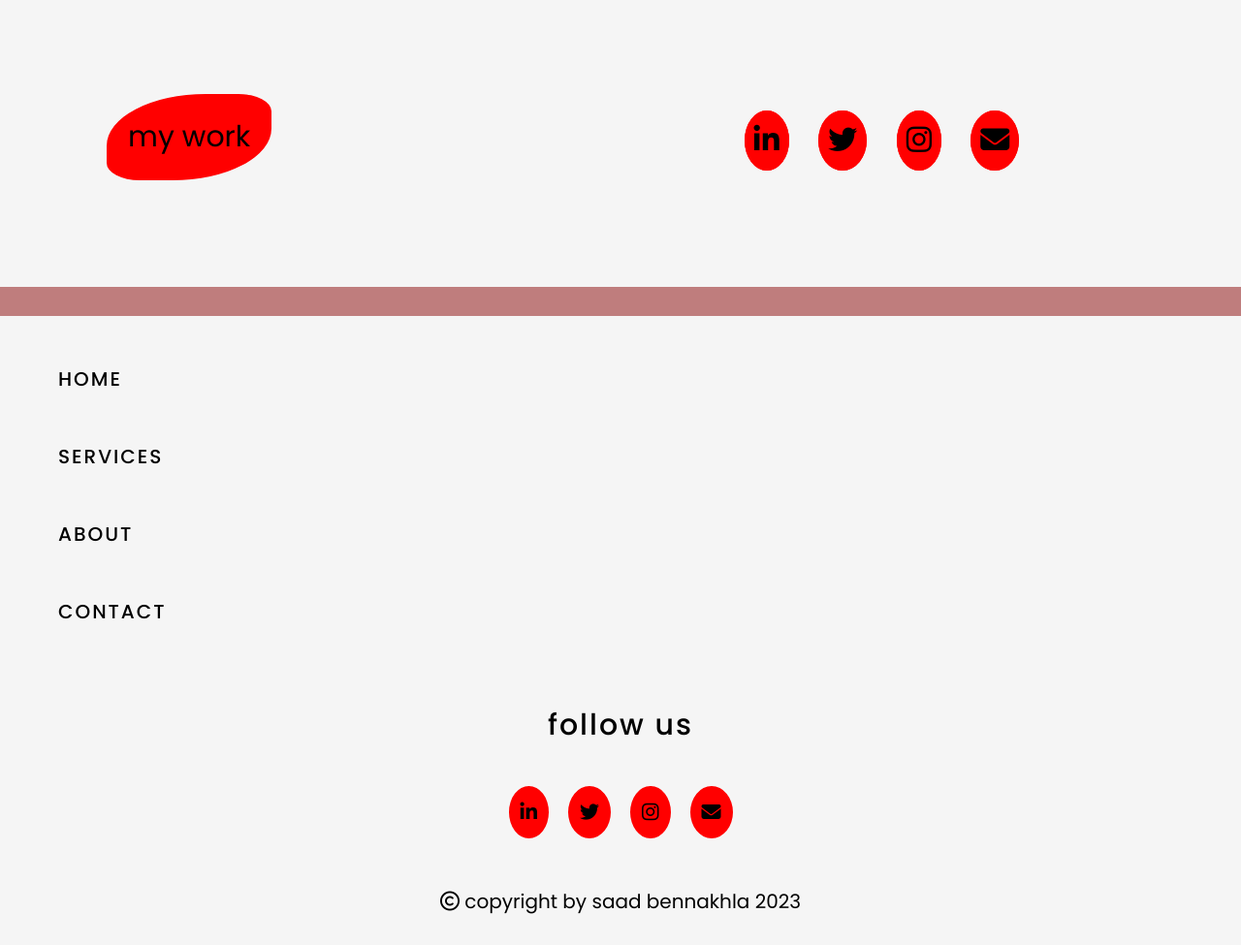
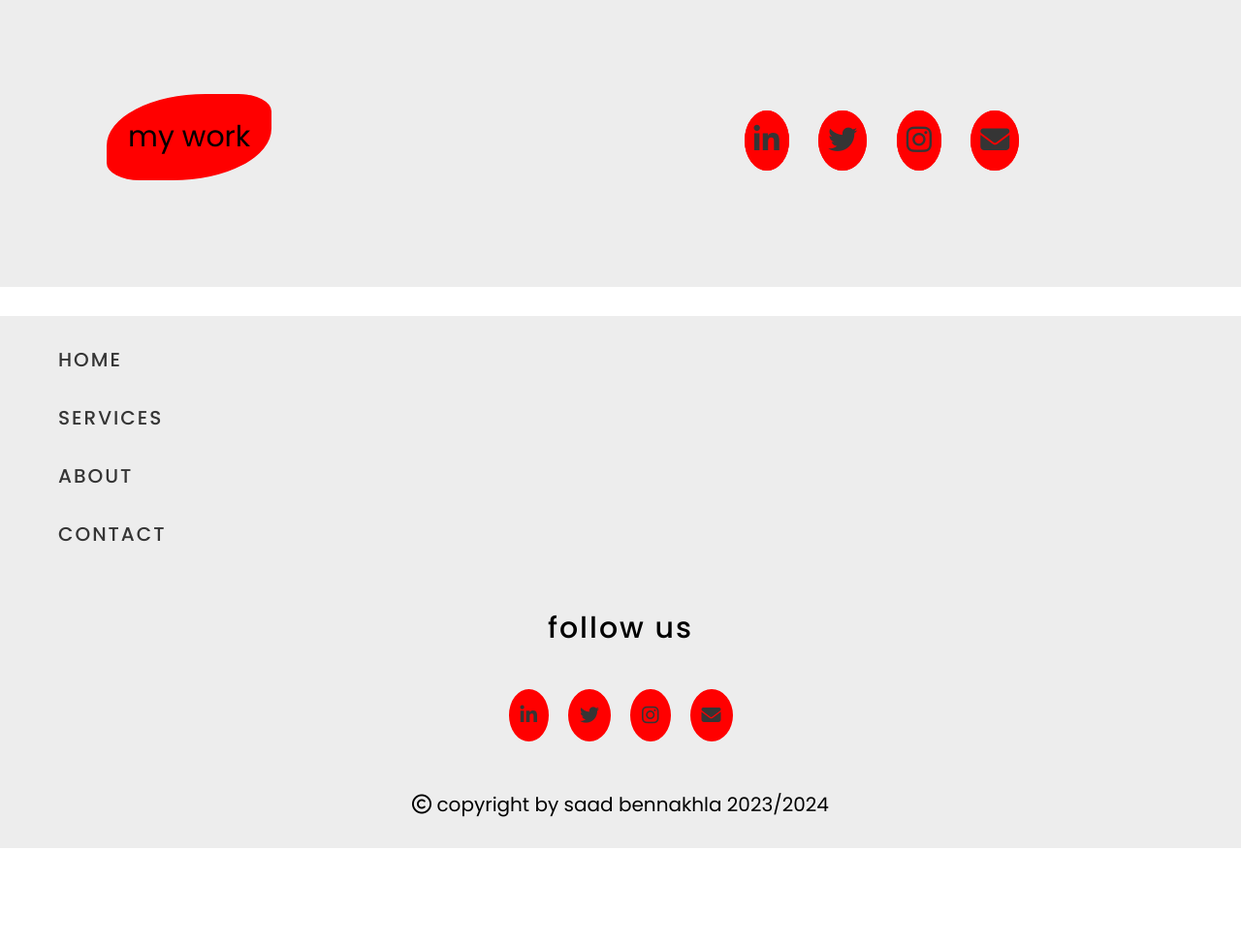
Before and after one commit to Saadben30/myportfolio, a plain HTML site: page index.html in a window 1280 px wide. Shown: the part 730-1705 px from the top of the page at 97% size. After the commit the page ends 1605 px from the top, so only its background shows below. Drawn offline with Linux system fonts and the light colour scheme.

Commit message:
final structure

```diff
--- a/index.html
+++ b/index.html
@@ -49,6 +49,7 @@
                     <li><a class="link" href="#">about</a></li>
                     <li><a class="link" href="#">contact</a></li>
                 </ul>
+                <div class="end">
                 <h1 class="follow">follow us</h1>
                 <div class="icon2">
                     <a  href="#linkendl"><i class="fab fa-linkedin-in"></i></a>
@@ -58,9 +59,10 @@
                 </div>
                 <div class="copyright1">
 
-               <p class="copyright"> <i class="fa-regular fa-copyright"></i> copyright by saad bennakhla 2023</p>
+               <p class="copyright"> <i class="fa-regular fa-copyright"></i> copyright by saad bennakhla 2023/2024</p>
                </div>
+            </div>
         </footer>
-
+    <script src="main.js"></script>
     </body>
 </html>
--- /dev/null
+++ b/main.js
@@ -0,0 +1,2 @@
+let name = 'ilove oumaima'
+console.log(name.slice(-7))
--- a/style.css
+++ b/style.css
@@ -8,7 +8,7 @@ font-family: 'Poppins', sans-serif;
 body{
     margin: 0px;
     padding: 0px;
-    background-color: #bf7d7d;
+    background-color: white;
     background-repeat:no-repeat;
     background-attachment: fixed;
     background-position: center;
@@ -16,7 +16,7 @@ body{
 }
 
 header{
-    background-color: whitesmoke;
+    background-color: rgb(237, 237, 237);
     display: flex;
     justify-content:space-between;
     align-items: center;
@@ -34,7 +34,7 @@ header{
 
 .navigateur a{
     text-decoration: none;
-    color:black;
+    color:rgb(53, 53, 53);
     font-size: 20px;
     margin: 30px 40px;
     text-transform: uppercase;
@@ -46,13 +46,13 @@ header{
 }
 
 .navigateur a:hover{
-    color: rgb(183, 179, 179);
+   color: red;
     transition: 0.7s;
 }
 
 .main{
     display: flex;
-    background-color: whitesmoke ;
+    background-color:rgb(237, 237, 237);
     margin: 30px 0px;
 }
 
@@ -66,7 +66,6 @@ header{
     color: red;
     font-size:2.9em;
     font-weight: 600;
-    -webkit-text-stroke: 1px black ;
 
 }
 
@@ -98,7 +97,7 @@ header{
 .button{
     display: flex;
     justify-content: space-between;
-    color: black;
+    color: rgb(53, 53, 53);
     text-decoration: none;
     text-transform: uppercase;
     font-size: 30px;
@@ -121,7 +120,7 @@ margin-top: 100px;
 }
 
 .icon a{
-    color:black;
+    color:rgb(53, 53, 53);
     margin-right:20px;
     font-size: 30px;
     background-color:red;
@@ -158,32 +157,34 @@ margin-top: 100px;
         }
 
 footer{
-    background-color: whitesmoke;
+    background-color: rgb(237, 237, 237);
 }
 .list{
+    color: rgb(53, 53, 53);
     list-style: none;
     font-size: 20px;
     margin: 30px 30px;
-    padding:50px 0px 0px 30px  ;
+    padding:30px 0px 0px 30px  ;
     letter-spacing: 2px;
     text-transform:uppercase;
     font-weight:500;
 }
 
 li{
-    padding-bottom:50px;
+    padding-bottom:30px;
 
 }
 
 
  a{
     text-decoration: none;
-    color: black;
+    color: rgb(53, 53, 53);
 
 }
 
  a:hover{
-    color: rgb(118, 118, 118);
+    color: red;
+    /*color: rgb(118, 118, 118);*/
     transition: 0.7s;
 }
 
@@ -198,7 +199,7 @@ li{
 .icon2{
     display: flex;
     justify-content: center;
-    color:black;
+    color:rgb(53, 53, 53);
     font-size: 20px;
     padding:10px 10px;
 }
```
